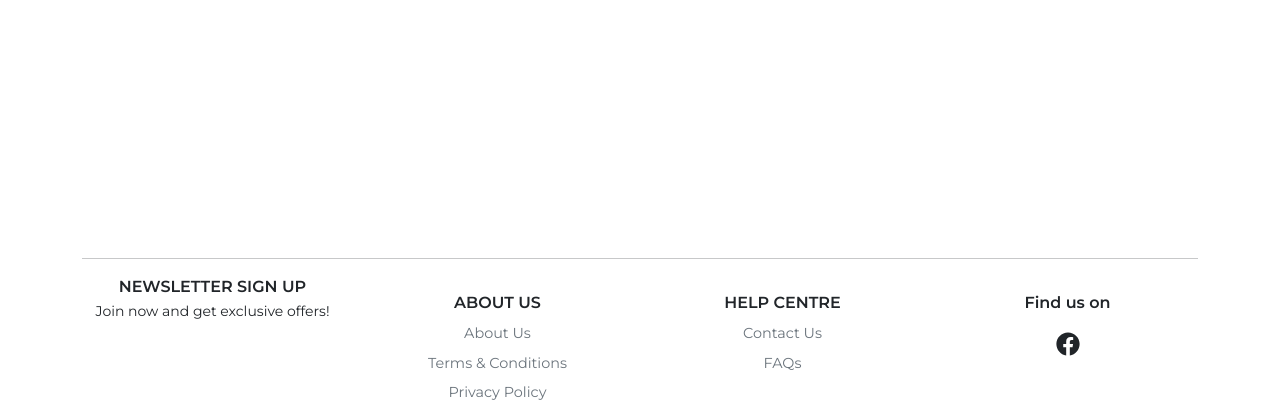
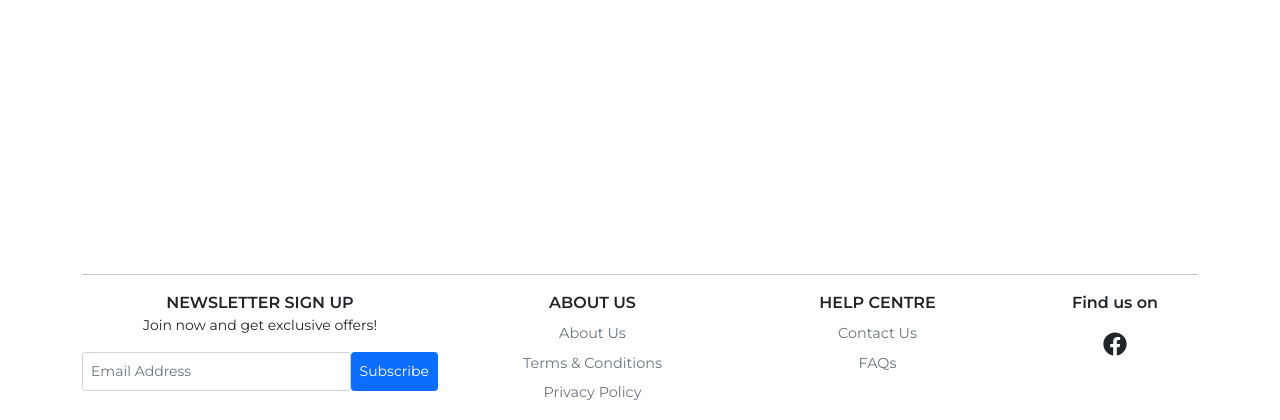
Before and after one commit to sejungkwak/cogito-books, a Django app: page /basket/ in a window 1280 px wide. Shown: the part 380-800 px from the top of the page. Run offline with Django 3.2, Linux system fonts and the light colour scheme; parts of the project's set-up code (start-up, migrations or seed data) failed here and were passed over; some libraries are stand-ins or nearby versions.

Commit message:
feat: Create newsletter signup form

```diff
--- a/cogito_books/settings.py
+++ b/cogito_books/settings.py
@@ -214,3 +214,7 @@ STRIPE_WH_SECRET = os.environ.get('STRIPE_WH_SECRET')
 
 # Phone number field
 PHONENUMBER_DEFAULT_REGION = 'IE'
+
+# Mailchimp
+MC_API_KEY = os.environ.get('MC_API_KEY')
+MC_AUDIENCE_ID = os.environ.get('MC_AUDIENCE_ID')
--- a/home/urls.py
+++ b/home/urls.py
@@ -23,4 +23,7 @@ urlpatterns = [
          TemplateView.as_view(
             template_name='home/faq.html'),
          name='faq'),
+    path('subscribe_to_newsletter/',
+         views.subscribe_to_newsletter,
+         name='subscribe_to_newsletter'),
 ]
--- a/requirements.txt
+++ b/requirements.txt
@@ -5,6 +5,7 @@ django-allauth==0.52.0
 django-countries==7.2.1
 django-crispy-forms==1.14.0
 django-phonenumber-field==7.0.2
+mailchimp-marketing==3.0.80
 oauthlib==3.2.2
 phonenumbers==8.13.4
 Pillow==9.4.0
--- a/static/js/script.js
+++ b/static/js/script.js
@@ -2,7 +2,7 @@
 $(document).ready(function() {
     setTimeout(function() {
         $('#msg').alert('close');
-    }, 3000);
+    }, 5000);
 });
 
 // Allauth alert styling
--- a/templates/includes/footer.html
+++ b/templates/includes/footer.html
@@ -2,20 +2,32 @@
 
 <footer class="container mt-auto pb-3">
     <hr>
-    <div class="row text-lg-center">
+    <div class="row">
 
-        {% comment %} Newsletter sign up form {% endcomment %}
-        <div class="col-12 col-lg-3 d-flex flex-lg-column">
-            <div class="newsletter-text">
-                <p class="mb-0 fw-600 text-uppercase">{% trans "Newsletter sign up" %}</p>
-                <small>{% trans "Join now and get exclusive offers!" %}</small>
+        {% comment %} Newsletter sign up {% endcomment %}
+        <div class="col-12 col-lg-5 col-xl-4">
+            <div class="row">
+
+                <div class="newsletter-text col-12 col-md-4 col-lg-12 text-start text-lg-center">
+                    <p class="mb-0 fw-600 text-uppercase">{% trans "Newsletter sign up" %}</p>
+                    <p class="small">{% trans "Join now and get exclusive offers!" %}</p>
+                </div>
+
+                {% comment %} Sign up Form {% endcomment %}
+                <div class="col-12 col-md-8 col-lg-12">
+                    <form class="d-flex flex-column" action="{% url 'subscribe_to_newsletter' %}" method="post">
+                        {% csrf_token %}
+                        <div class="d-flex">
+                            <input class="form-control form-control-sm p-2" type="email" name="email" placeholder="Email Address" required>
+                            <button class="btn btn-sm btn-primary ms-auto" type="submit">{% trans "Subscribe" %}</button>
+                            <input type="hidden" name="redirect_url" value="{{ request.path }}">
+                        </div>
+                    </form>
+                </div>
             </div>
-            <form class="newsletter-form">
-            </form>
         </div>
-
         {% comment %} About us {% endcomment %}
-        <div class="col-6 col-md-4 col-lg-3 mt-3">
+        <div class="col-6 col-md-4 col-lg-3 col-xl-3 mt-3 mt-lg-0 px-lg-0 text-lg-center">
             <p class="mb-0 fw-600 text-uppercase">{% trans "About us" %}</p>
             <ul class="nav flex-column">
                 <li class="footer-item nav-item">
@@ -31,7 +43,7 @@
         </div>
 
         {% comment %} Help centre {% endcomment %}
-        <div class="col-6 col-md-4 col-lg-3 mt-3">
+        <div class="col-6 col-md-4 col-lg-2 col-xl-3 mt-3 mt-lg-0 px-lg-0 text-lg-center">
             <p class="mb-0 fw-600 text-uppercase">{% trans "Help centre" %}</p>
             <ul class="nav flex-column">
                 <li class="footer-item nav-item">
@@ -44,7 +56,7 @@
         </div>
 
         {% comment %} Facebook page link {% endcomment %}
-        <div class="col-12 col-md-4 col-lg-3 mt-3 d-flex flex-lg-column">
+        <div class="col-12 col-md-4 col-lg-2 col-xl-2 mt-3 mt-lg-0 px-lg-0 d-flex flex-lg-column text-lg-center">
             <p class="fw-600 me-3 me-lg-0">{% trans "Find us on" %}</p>
             <a class="col" href="https://www.facebook.com/profile.php?id=100089165571037" target="_blank" rel="noopener" aria-label="Facebook page opens in a new tab">
                 <svg class="icon-container" xmlns="http://www.w3.org/2000/svg" viewBox="0 0 512 512"><path class="icon-path__black" d="M504 256C504 119 393 8 256 8S8 119 8 256c0 123.78 90.69 226.38 209.25 245V327.69h-63V256h63v-54.64c0-62.15 37-96.48 93.67-96.48 27.14 0 55.52 4.84 55.52 4.84v61h-31.28c-30.8 0-40.41 19.12-40.41 38.73V256h68.78l-11 71.69h-57.78V501C413.31 482.38 504 379.78 504 256z"/></svg>
```
Also changed, not shown: home/views.py (+38 -1 lines).
